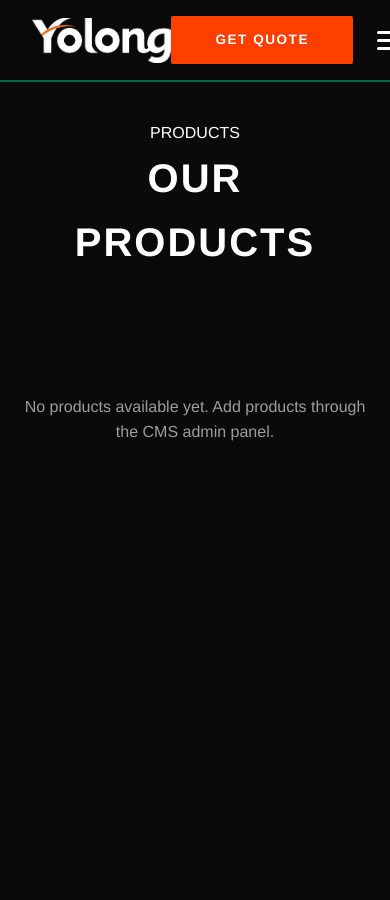
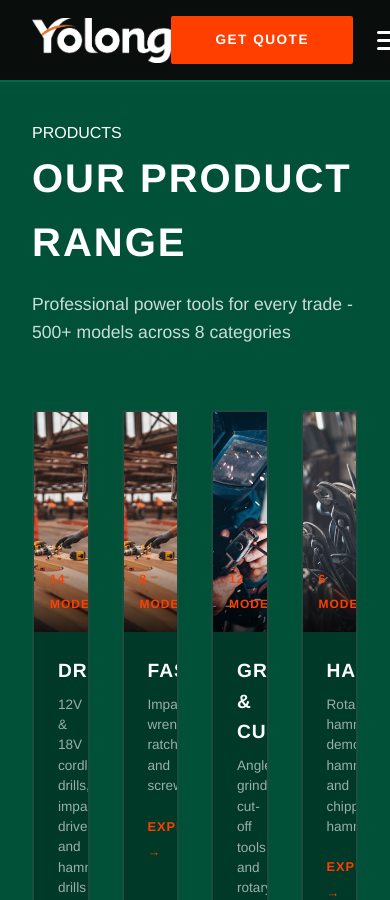
Before and after one commit to Heyxier/yolongtec-website-demo, a Jekyll site: the page built from content/products/index.html, in a window 390 px wide and 900 px high. Built offline with Jekyll 4.4.1, drawn with Linux system fonts in a browser that asks for light colours; some web fonts are replaced; some of the changed text lies outside the part shown.

Commit message:
Add Jekyll product collection system with data-driven categories
- Added _data/categories.yml for category definitions (8 categories)
- Added _includes/category-card.html for reusable category cards
- Added _layouts/category.html for category pages
- Added 8 category markdown files in content/products/
- Updated content/products/index.html to dynamically generate from site.data.categories
- Products now automatically appear under their category based on front matter
- Adding new products only requires creating a new .md file in content/products/

```diff
--- /dev/null
+++ b/_data/categories.yml
@@ -0,0 +1,71 @@
+drill:
+  name: "DRILL"
+  slug: "drill"
+  title: "无绳电钻"
+  desc: "12V & 18V cordless drills, impact drivers, and hammer drills"
+  image: "/images/cordless-drills.jpg"
+  count: 14
+  order: 1
+
+fastening:
+  name: "FASTENING"
+  slug: "fastening"
+  title: "紧固工具"
+  desc: "Impact wrenches, ratchets, and screwdrivers"
+  image: "/images/impact-drivers.jpg"
+  count: 8
+  order: 2
+
+grinder-cutter:
+  name: "GRINDER & CUTTER"
+  slug: "grinder-cutter"
+  title: "角磨机/切割机"
+  desc: "Angle grinders, cut-off tools, and rotary tools"
+  image: "/images/angle-grinders.jpg"
+  count: 12
+  order: 3
+
+hammer:
+  name: "HAMMER"
+  slug: "hammer"
+  title: "电锤"
+  desc: "Rotary hammers, demolition hammers, and chipping hammers"
+  image: "/images/construction-worker.jpg"
+  count: 6
+  order: 4
+
+saw:
+  name: "SAW"
+  slug: "saw"
+  title: "锯"
+  desc: "Circular saws, reciprocating saws, and jigsaws"
+  image: "/images/circular-saws.jpg"
+  count: 10
+  order: 5
+
+sander-polisher:
+  name: "SANDER & POLISHER"
+  slug: "sander-polisher"
+  title: "磨砂机/抛光机"
+  desc: "Orbital sanders, polishers, and multi-tools"
+  image: "/images/battery-tech.jpg"
+  count: 8
+  order: 6
+
+cleanning:
+  name: "CLEANNING"
+  slug: "cleanning"
+  title: "清洁设备"
+  desc: "Blowers, vacuums, and pressure washers"
+  image: "/images/service-center.jpg"
+  count: 5
+  order: 7
+
+lighting:
+  name: "LIGHTING"
+  slug: "lighting"
+  title: "照明设备"
+  desc: "Work lights, flashlights, and site lights"
+  image: "/images/smart-control.jpg"
+  count: 6
+  order: 8
--- a/content/products/index.html
+++ b/content/products/index.html
@@ -3,130 +3,50 @@ layout: default
 title: Products
 ---
 
-<style>
-.products-page {
-    padding: 120px 0 80px;
-    min-height: 100vh;
-}
-.products-container {
-    max-width: 1200px;
-    margin: 0 auto;
-    padding: 0 24px;
-}
-.products-header {
-    text-align: center;
-    margin-bottom: 60px;
-}
-.products-grid {
-    display: grid;
-    grid-template-columns: repeat(3, 1fr);
-    gap: 32px;
-}
-.product-card {
-    background: rgba(0,0,0,0.3);
-    border: 1px solid rgba(255,255,255,0.1);
-    overflow: hidden;
-    transition: all 0.3s ease;
-}
-.product-card:hover {
-    border-color: var(--accent-500);
-    transform: translateY(-4px);
-}
-.product-card-image {
-    height: 200px;
-    overflow: hidden;
-}
-.product-card-image img {
-    width: 100%;
-    height: 100%;
-    object-fit: cover;
-}
-.product-card-content {
-    padding: 24px;
-}
-.product-card-category {
-    color: var(--accent-500);
-    font-size: 0.75rem;
-    font-weight: 700;
-    text-transform: uppercase;
-    letter-spacing: 1px;
-    margin-bottom: 8px;
-}
-.product-card-title {
-    font-family: var(--font-helvetica);
-    font-size: 1.1rem;
-    font-weight: 700;
-    color: var(--text-primary);
-    text-transform: uppercase;
-    margin-bottom: 8px;
-}
-.product-card-model {
-    color: var(--text-muted);
-    font-size: 0.85rem;
-    margin-bottom: 16px;
-}
-.product-card-link {
-    font-family: var(--font-helvetica);
-    font-size: 0.8rem;
-    font-weight: 700;
-    color: var(--accent-500);
-    text-transform: uppercase;
-    letter-spacing: 1px;
-    text-decoration: none;
-    display: inline-flex;
-    align-items: center;
-    gap: 8px;
-}
-.product-card-link:hover {
-    gap: 12px;
-}
-.no-products {
-    text-align: center;
-    color: var(--text-muted);
-    padding: 60px 0;
-}
-@media (max-width: 768px) {
-    .products-grid { grid-template-columns: repeat(2, 1fr); }
-}
-@media (max-width: 480px) {
-    .products-grid { grid-template-columns: 1fr; }
-}
-</style>
-
-<section class="products-page">
-    <div class="products-container">
-        <div class="products-header">
+<section class="section products-section" style="padding-top: 120px;">
+    <div class="section-bg">
+        <img src="../images/workshop-bg.jpg" alt="Workshop Background">
+        <div class="section-overlay"></div>
+    </div>
+    <div class="container">
+        <div class="section-header">
             <div class="section-badge">
                 <span class="badge-accent"></span>
                 PRODUCTS
             </div>
-            <h2 class="section-title">OUR PRODUCTS</h2>
+            <h2 class="section-title">OUR PRODUCT RANGE</h2>
+            <p class="section-desc">Professional power tools for every trade - 500+ models across 8 categories</p>
         </div>
 
-        <div class="products-grid">
-            {% for product in site.products %}
-            {% if product.status %}
-            <div class="product-card">
-                <div class="product-card-image">
-                    <img src="{{ product.image }}" alt="{{ product.name }}">
+        <div class="products-categories-grid">
+            {% for item in site.data.categories %}
+            {% assign cat = item[1] %}
+            {% assign cat_slug = item[0] %}
+            {% assign published = false %}
+            {% for p in site.products %}
+                {% if p.category == cat_slug and p.status %}
+                    {% assign published = true %}
+                    {% break %}
+                {% endif %}
+            {% endfor %}
+            <a href="{{ cat_slug }}/index.html" class="category-card">
+                <div class="category-image">
+                    <img src="{{ cat.image }}" alt="{{ cat.name }}">
+                    <div class="category-overlay">
+                        <span class="category-count">{{ cat.count }} Models</span>
+                    </div>
                 </div>
-                <div class="product-card-content">
-                    <span class="product-card-category">{{ product.category }}</span>
-                    <h3 class="product-card-title">{{ product.name }}</h3>
-                    <p class="product-card-model">Model: {{ product.model }}</p>
-                    <a href="{{ product.url }}" class="product-card-link">
-                        View Details →
-                    </a>
+                <div class="category-info">
+                    <h3 class="category-name">{{ cat.name }}</h3>
+                    <p class="category-desc">{{ cat.desc }}</p>
+                    <span class="category-link">EXPLORE →</span>
                 </div>
-            </div>
-            {% endif %}
+            </a>
             {% endfor %}
         </div>
 
-        {% if site.products.size == 0 %}
-        <div class="no-products">
-            <p>No products available yet. Add products through the CMS admin panel.</p>
+        <div class="section-cta">
+            <a href="../contact/index.html" class="btn btn-accent btn-large">REQUEST A CATALOG</a>
         </div>
-        {% endif %}
     </div>
 </section>
```
Also changed, not shown: _includes/category-card.html (added, +13 -0 lines), _layouts/category.html (added, +48 -0 lines), content/products/cleanning.md (added, +6 -0 lines), content/products/drill.md (added, +6 -0 lines), content/products/fastening.md (added, +6 -0 lines), content/products/grinder-cutter.md (added, +6 -0 lines), content/products/hammer.md (added, +6 -0 lines), content/products/lighting.md (added, +6 -0 lines), content/products/sander-polisher.md (added, +6 -0 lines), content/products/saw.md (added, +6 -0 lines).
